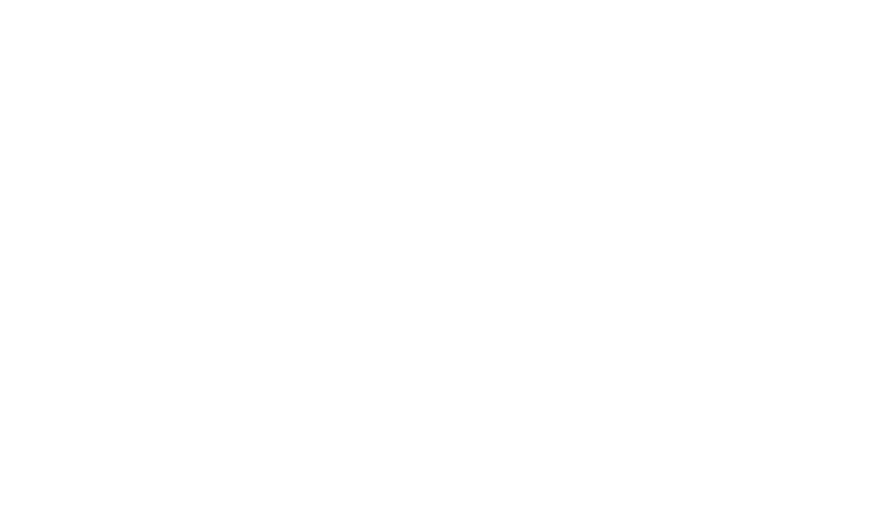
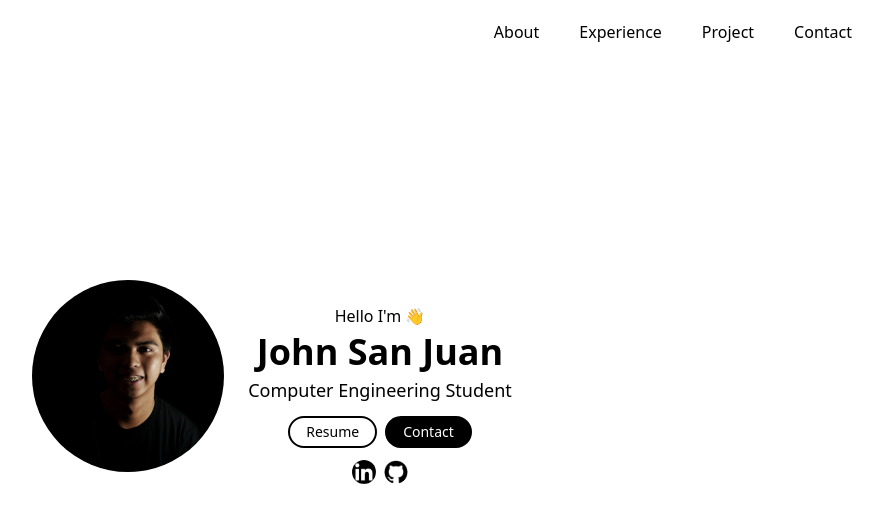
Before and after one commit to mrsamsonn/personal-portfolio, a website: page dist/index.html in a window 1280 px wide. Shown: the whole page, without its empty margins (368-1251 px from the left). Drawn offline with Linux system fonts and the light colour scheme.

Commit message:
added images, logos, basic info

```diff
--- a/dist/index.html
+++ b/dist/index.html
@@ -3,10 +3,55 @@
 <head>
     <meta charset="UTF-8">
     <meta name="viewport" content="width=device-width, initial-scale=1.0">
-    <title>Document</title>
+    <title>John San Juan</title>
     <link rel="stylesheet" href="output.css">
 </head>
-<body>
-
+<body class="bg-white font-sans">
+    <div class="flex flex-col w-screen h-screen">
+        <div class="flex flex-row-reverse mr-10 h-10">
+            <div class="p-5">
+                <a href="#">Contact</a>
+            </div>
+            <div class="p-5">
+                <a href="#">Project</a>
+            </div>
+            <div class="p-5">
+                <a href="#">Experience</a>
+            </div>
+            <div class="p-5">
+                <a href="#">About</a>
+            </div>
+        </div>
+        <div class="flex w-screen mt-60 justify-center">
+            <div class="flex flex-row">
+                <div class="flex">
+                    <img src="static/myPhoto.jpg" alt="My Photo" class="w-48 h-48 rounded-full">
+                </div>
+                <div class="flex flex-col ml-6 items-center mt-5">
+                    <div class="flex p-1">
+                        Hello I'm 👋
+                    </div>
+                    <div class="flex font-extrabold text-4xl">
+                        John San Juan
+                    </div>
+                    <div class="flex mt-1 font-medium text-lg">
+                        Computer Engineering Student
+                    </div>
+                    <div class="flex flex-row space-x-2 mt-3">
+                        <button class="border-2 border-black text-sm rounded-2xl py-1 px-4">Resume</button>
+                        <button class="bg-black text-sm border-2 border-black text-white rounded-2xl py-1 px-4">Contact</button>
+                    </div>
+                    <div class="flex flex-row space-x-2 mt-3">
+                        <a href="https://www.linkedin.com/in/johnsanjuan6/" target="_blank">
+                            <img src="static/linkedin.png" alt="LinkedIn Logo" class="grayscale brightness-0 h-6 w-6 rounded-full">
+                        </a>
+                        <a href="https://github.com/mrsamsonn" target="_blank">
+                            <img src="static/github.png" alt="Github Logo" class="grayscale brightness-0 h-6 w-6 rounded-full">
+                        </a>
+                    </div>
+                </div>
+            </div>
+        </div>
+    </div>
 </body>
 </html>
```
Also changed, not shown: dist/output.css, dist/static/github.png (added), dist/static/linkedin.png (added), dist/static/myPhoto.jpg (added), 3 other files.
